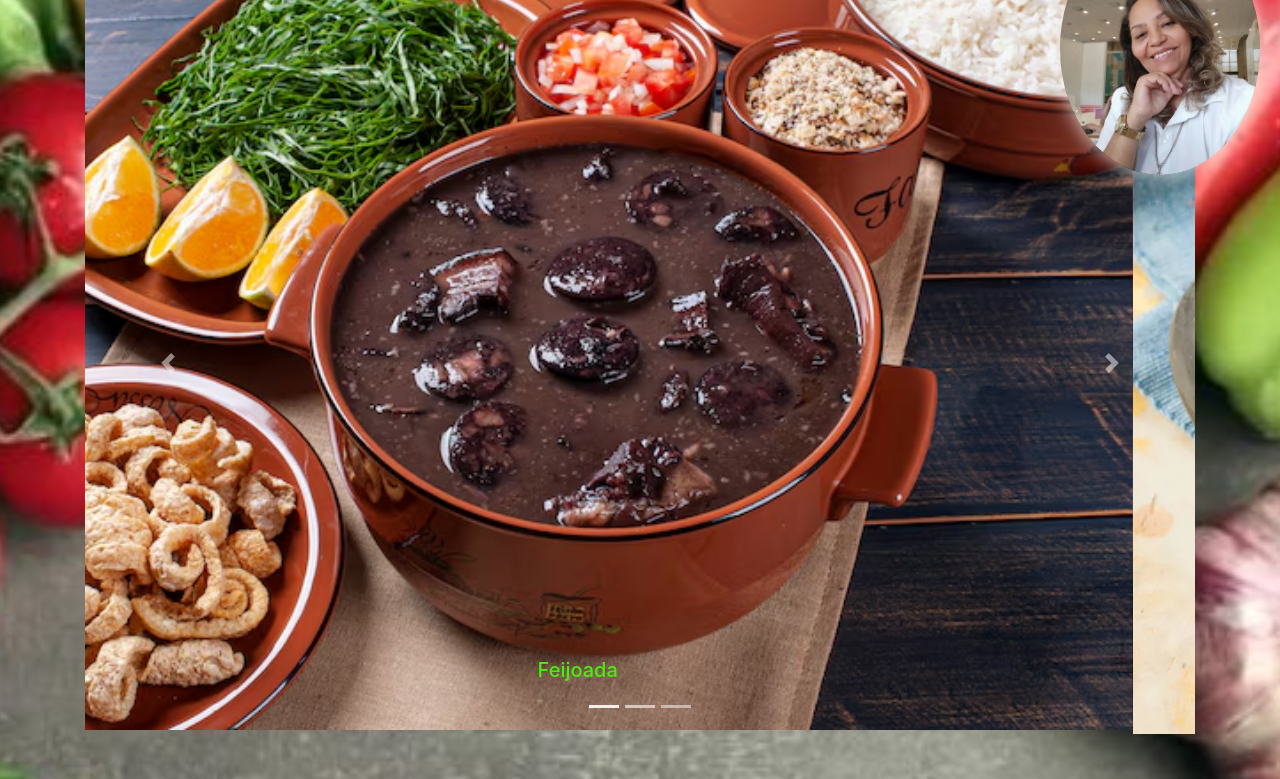
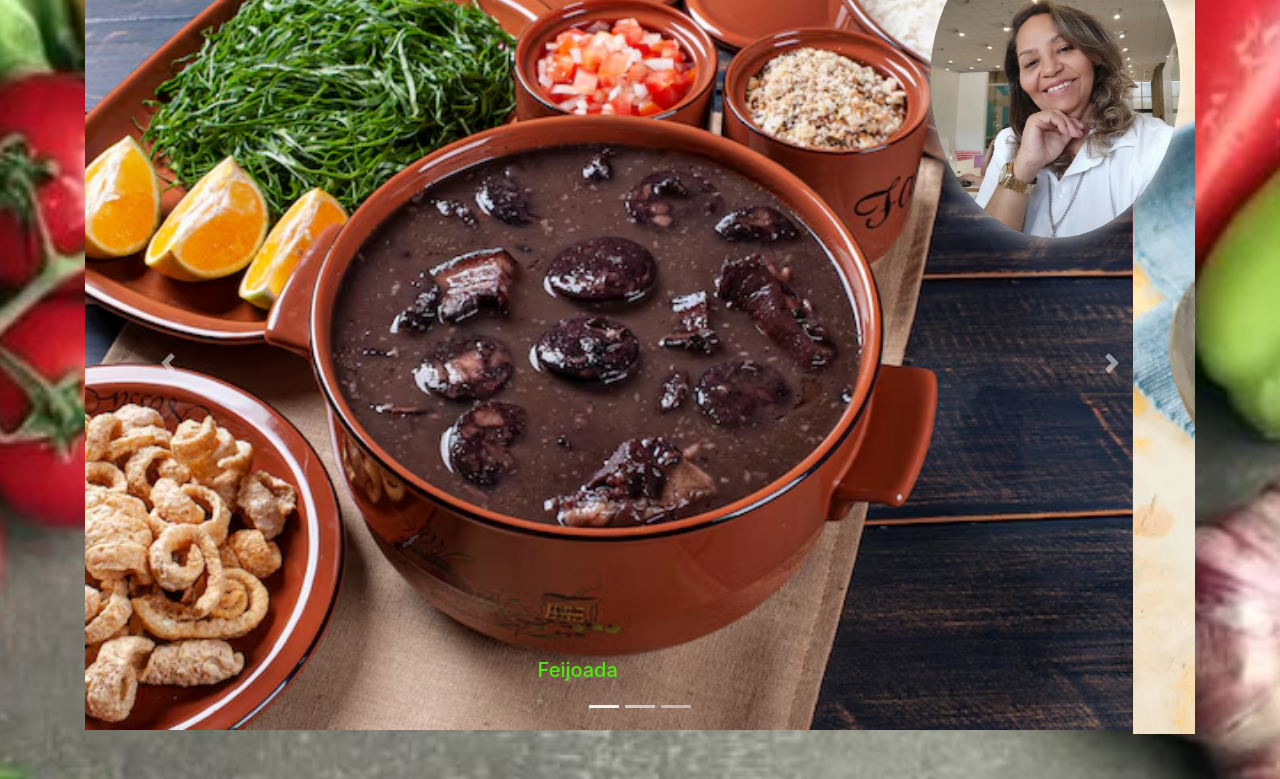
Before and after one commit to rayonny/restaurante, a website built with webpack: page index.html in a window 1280 px wide. Shown: the part 178-957 px from the top of the page. Built offline with nearby package versions, Linux system fonts and the light colour scheme.

Commit message:
initial commit

```diff
--- a/index.html
+++ b/index.html
@@ -9,9 +9,9 @@
   <style>
     .profile-image-container {
       position: fixed;
-      top: 100px; /* Ajuste conforme necessário */
-      right: 20px; /* Ajuste conforme necessário */
-      width: 200px; /* Ajuste conforme necessário */
+      top: 100px;
+      right: 100px;
+      width: 250px;
       z-index: 1000;
     }
 
```
